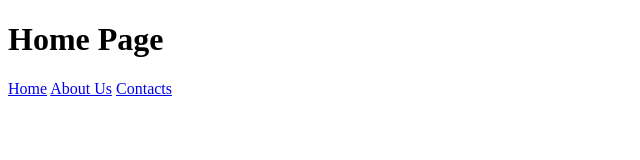
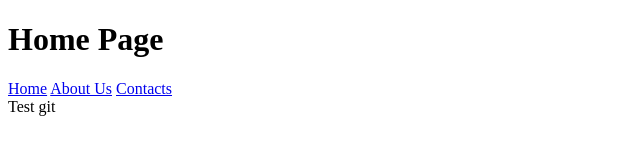
Before and after one commit to shevictory/html_first-example, a plain HTML site: page index.html in a window 1280 px wide. Shown: the full height of the page, 0-640 px from the left. Drawn offline with Linux system fonts and the light colour scheme.

Commit message:
Add test code

```diff
--- a/index.html
+++ b/index.html
@@ -14,5 +14,6 @@
     <!-- Pages добавить в задинии -->
     <a href="./pages/about.html">About Us</a>
     <a href="./pages/contacts.html">Contacts</a>
+    <div>Test git</div>
   </body>
 </html>
```
